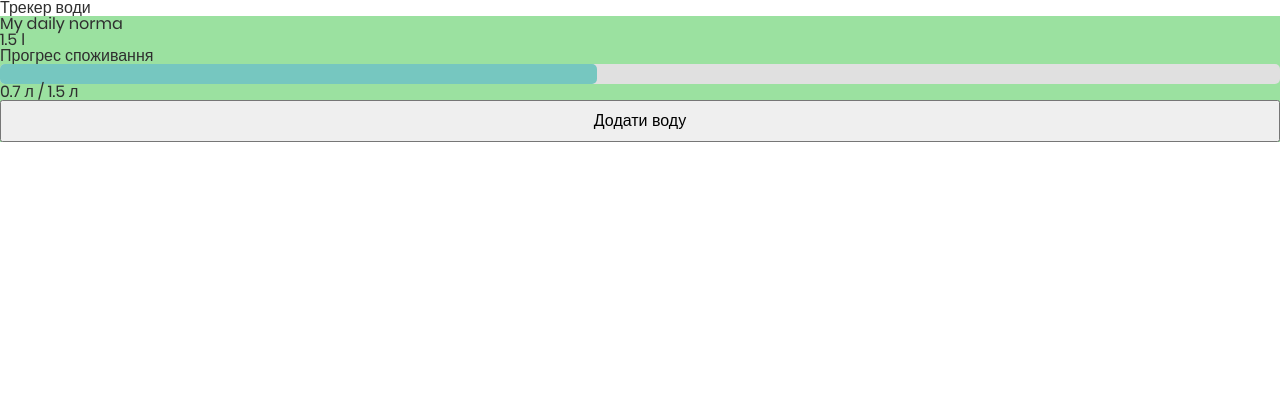
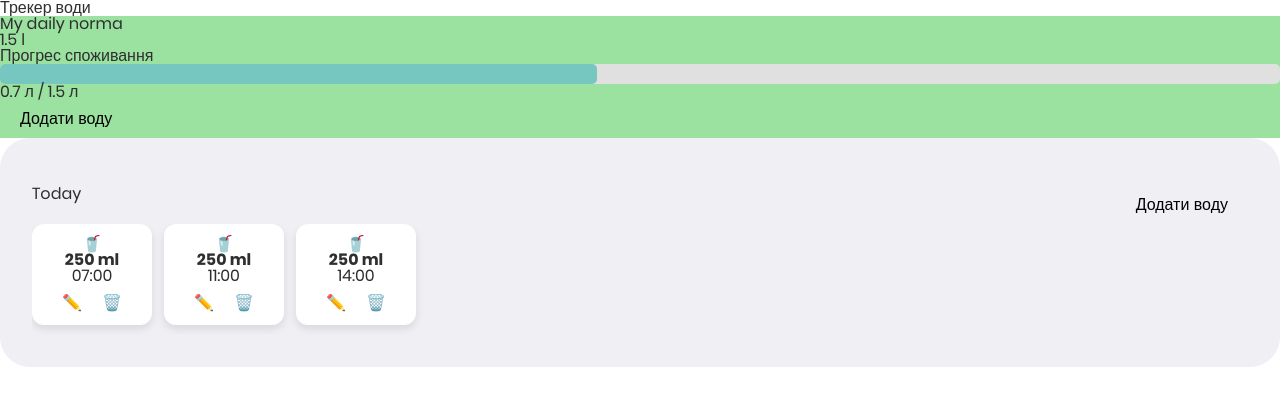
Before and after one commit to z9877969/test_vercel_deploy, a React (Vite) app: page /tracker in a window 1280 px wide. Shown: the top 406 px of the page. Built offline with nearby package versions, Linux system fonts and the light colour scheme; no server answers.

Commit message:
keep working on components

```diff
--- a/src/components/AddWaterBtn/AddWaterBtn.jsx
+++ b/src/components/AddWaterBtn/AddWaterBtn.jsx
@@ -1,12 +1,12 @@
-import React from "react";
+import css from "./AddWaterBtn.module.css";
 
 const AddWaterBtn = ({ onClick }) => {
   return (
-    <button
-      onClick={onClick}
-      style={{ padding: "10px 20px", fontSize: "16px" }}
-    >
-      Додати воду
+    <button onClick={onClick} className={css.btn}>
+      <div className={css.wrapper}>
+        {/* зі спрайту вставити плюсік сюди */}
+        <p> Додати воду</p>
+      </div>
     </button>
   );
 };
--- a/src/components/AddWaterBtn/AddWaterBtn.module.css
+++ b/src/components/AddWaterBtn/AddWaterBtn.module.css
@@ -0,0 +1,11 @@
+.btn {
+    padding: 10px 20px;
+    font-size: 16px;
+
+}
+
+.wrapper {
+    display: flex;
+    align-items: center;
+    gap: 10px;
+}
--- a/src/components/ChooseDate/ChooseDate.jsx
+++ b/src/components/ChooseDate/ChooseDate.jsx
@@ -0,0 +1,11 @@
+import css from "./ChooseDate.module.css";
+
+const ChooseDate = ({ chosenDate }) => {
+  return (
+    <div>
+      <h3 className={css.daily_info}>{chosenDate}</h3>
+    </div>
+  );
+};
+
+export default ChooseDate;
--- a/src/components/DailyInfo/DailyInfo.jsx
+++ b/src/components/DailyInfo/DailyInfo.jsx
@@ -1,10 +1,11 @@
 import React from "react";
 import { useState, useEffect, useMemo } from "react";
-// import ChooseDate from "../ChooseDate/ChooseDate";
+import ChooseDate from "../ChooseDate/ChooseDate";
 import AddWaterBtn from "../AddWaterBtn/AddWaterBtn";
 import WaterList from "../WaterList/WaterList";
 import styles from "./DailyInfo.module.css";
 import { useDispatch, useSelector } from "react-redux";
+import { getWaterPerDay } from "../../redux/filters/operations";
 
 const formatDate = (date) => {
   const year = date.getFullYear();
@@ -36,7 +37,7 @@ const DailyInfo = ({ chosenDate }) => {
         <AddWaterBtn />
       </div>{" "}
       <WaterList />
-      {/* <ChooseDate /> */}
+      <ChooseDate />
     </section>
   );
 };
--- a/src/components/WaterDetailedInfo/WaterDetailedInfo.jsx
+++ b/src/components/WaterDetailedInfo/WaterDetailedInfo.jsx
@@ -0,0 +1,13 @@
+import DailyInfo from "../DailyInfo/DailyInfo.jsx";
+import css from "../WaterDetailedInfo/WaterDetailedInfo.module.css";
+
+export default function WaterDetailedInfo() {
+  // антону:
+  // в цьому компоненті я так розумію потрібнно пов'язати дейлі інфо і календар. потрібно реалізувати логіку вибору дати
+  // і передавати її у обидва компоненти. Я поки передаю поточний день
+  return (
+    <section className={css.container}>
+      <DailyInfo pickTheDay={new Date()} />
+    </section>
+  );
+}
--- a/src/pages/TrackerPage/TrackerPage.jsx
+++ b/src/pages/TrackerPage/TrackerPage.jsx
@@ -1,11 +1,13 @@
 import React from "react";
 import WaterMainInfo from "../../components/WaterMainInfo/WaterMainInfo";
+import WaterDetailedInfo from "../../components/WaterDetailedInfo/WaterDetailedInfo";
 
 const TrackerPage = () => {
   return (
     <div>
       <h1>Трекер води</h1>
       <WaterMainInfo />
+      <WaterDetailedInfo />
     </div>
   );
 };
```
